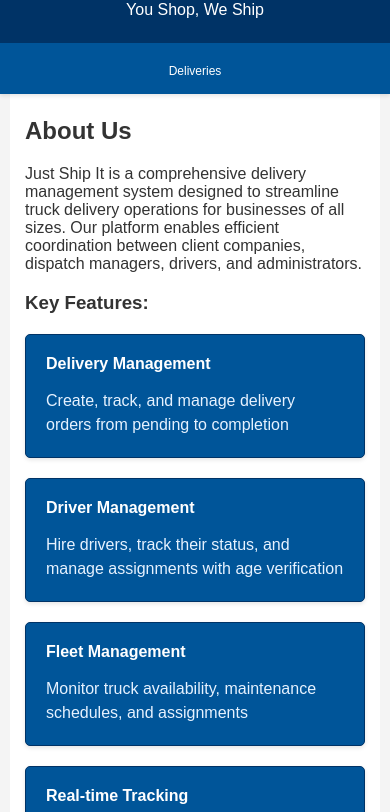
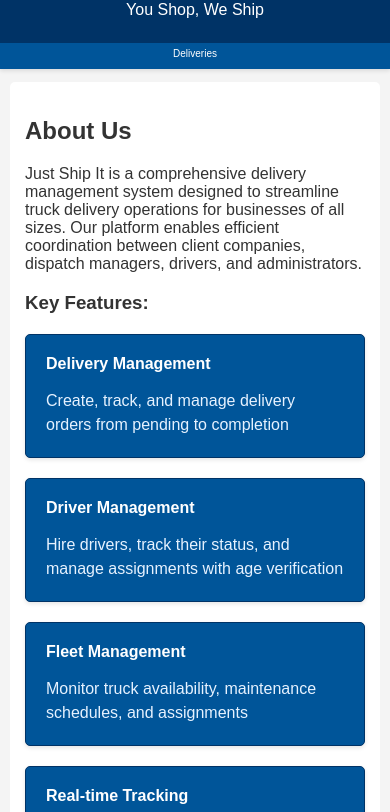
Before and after one commit to Clive-Nyaga/Phase-1-Final-Project, a plain HTML site: page index.html in a window 390 px wide. Shown: the part 58-870 px from the top of the page. Drawn offline with Linux system fonts and the light colour scheme; no server answers.

Commit message:
Updates responsive design

```diff
--- a/style.css
+++ b/style.css
@@ -364,12 +364,16 @@ body.dark-mode .feature-card:hover {
   #navbar {
     top: 80px;
     flex-wrap: wrap;
-    gap: 10px;
+    gap: 5px;
+    padding: 8px 5px;
   }
 
   #navbar a {
-    padding: 8px 12px;
-    font-size: 14px;
+    padding: 6px 8px;
+    font-size: 12px;
+    flex: 1;
+    text-align: center;
+    min-width: 70px;
   }
 
   section {
@@ -422,11 +426,13 @@ body.dark-mode .feature-card:hover {
 
   #navbar {
     top: 70px;
+    padding: 5px;
   }
 
   #navbar a {
-    padding: 6px 8px;
-    font-size: 12px;
+    padding: 5px 4px;
+    font-size: 10px;
+    min-width: 60px;
   }
 
   .actions button {
```
